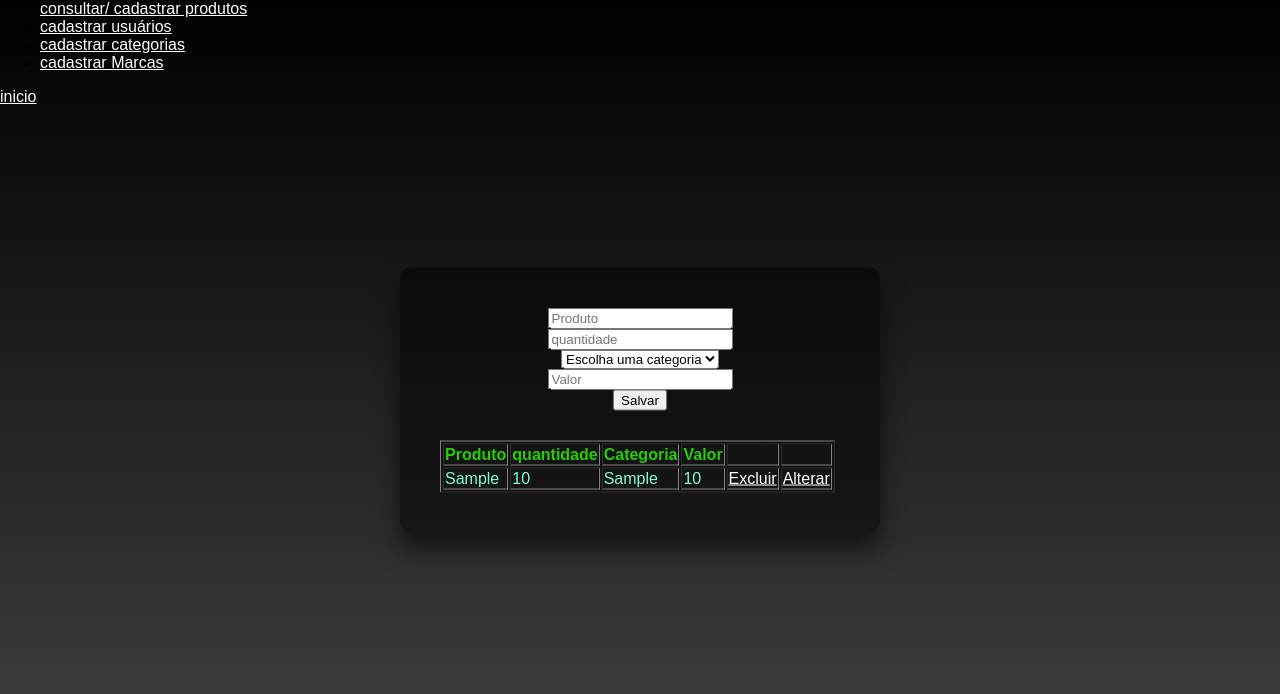
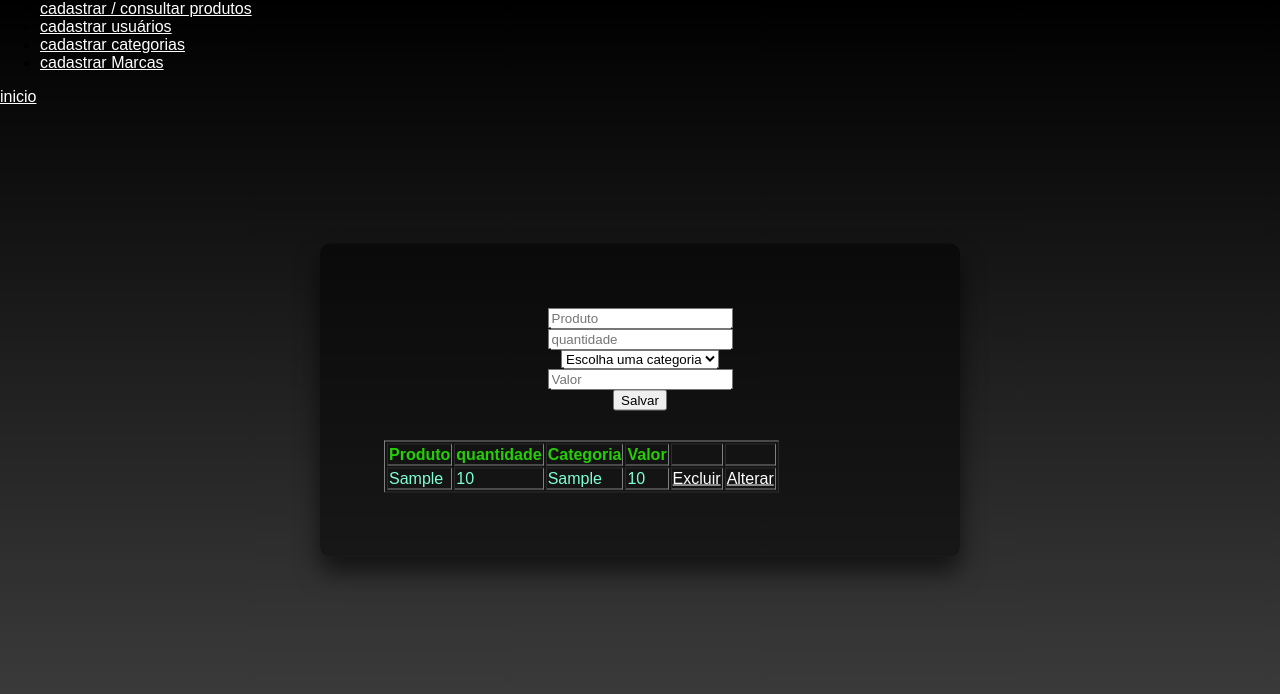
Before and after one commit to Kurousagin/Cavb7.github.io, a PHP site: page /exibicao.php in a window 1280 px wide. Shown: the top 694 px of the page. Run offline with PHP 8.4, Linux system fonts and the light colour scheme; the visitor is signed in with stand-in values (Sample User, id 1); tables that the repository leaves empty or names only in its code hold one stand-in row (values such as "Sample post").

Commit message:
atualização

```diff
--- a/css/exibicao.css
+++ b/css/exibicao.css
@@ -19,8 +19,9 @@
     position: absolute;
     top: 50%;
     left: 50%;
-    width: 400px;
-    padding: 40px;
+    width: 40%;
+
+    padding: 5%;
     transform: translate(-50%, -50%);
     background: rgba(0, 0, 0, 0.5);
     box-sizing: content-box;
--- a/exibicao.php
+++ b/exibicao.php
@@ -71,7 +71,7 @@
 
 	<section>
 
-		<table border="1">
+		<table border="1" id="listar">
 			<!--<th>Id</th> -->
 			<div>
 				<th>Produto</th>
@@ -85,8 +85,8 @@
 			</div>
 
 
-			<tbody>
-				<?php
+			<tbody id="conteudo">
+	    <?php
 				$stmt = $pdo->prepare("select p.idProduto,p.produto,p.quantidade,c.categoria,p.valor,p.idCategoria
 					from tbproduto p
 					inner join tbcategoria c
@@ -113,5 +113,6 @@
 			</tbody>
 		</table>
 
+
 	</section>
 </div>
--- a/menu.php
+++ b/menu.php
@@ -1,7 +1,7 @@
 <link rel="stylesheet" href="css/menu.css">
 <nav>
     <ul>
-        <li> <a href="exibicao.php"> consultar/ cadastrar produtos </a> </li>
+        <li> <a href="exibicao.php">  cadastrar / consultar produtos </a> </li>
         <li> <a href="cadastro-us.php"> cadastrar usuários  </a> </li>
         <li> <a href="categoria.php"> cadastrar categorias  </a> </li>
         <li> <a href="marca.php"> cadastrar Marcas  </a> </li>
```
Also changed, not shown: cadastrar.php (line endings or trailing spaces).
